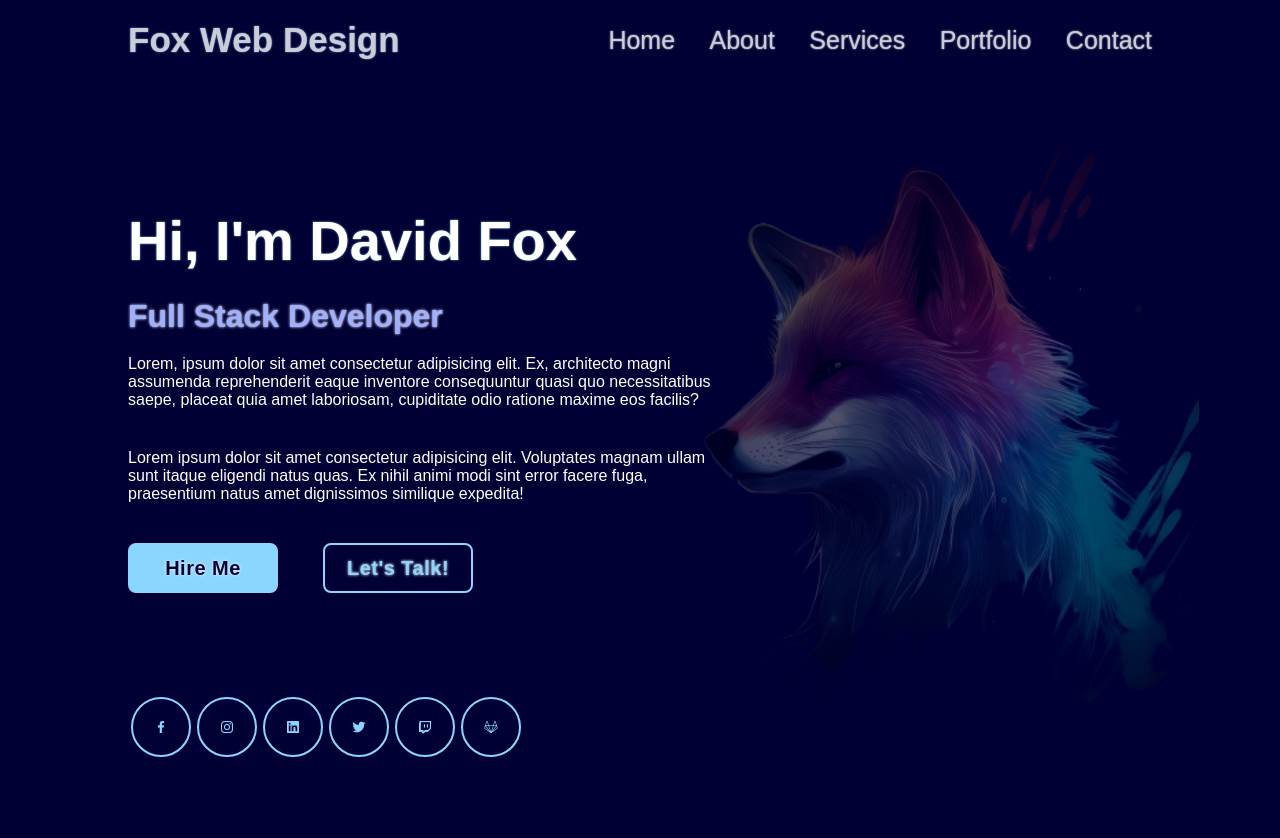
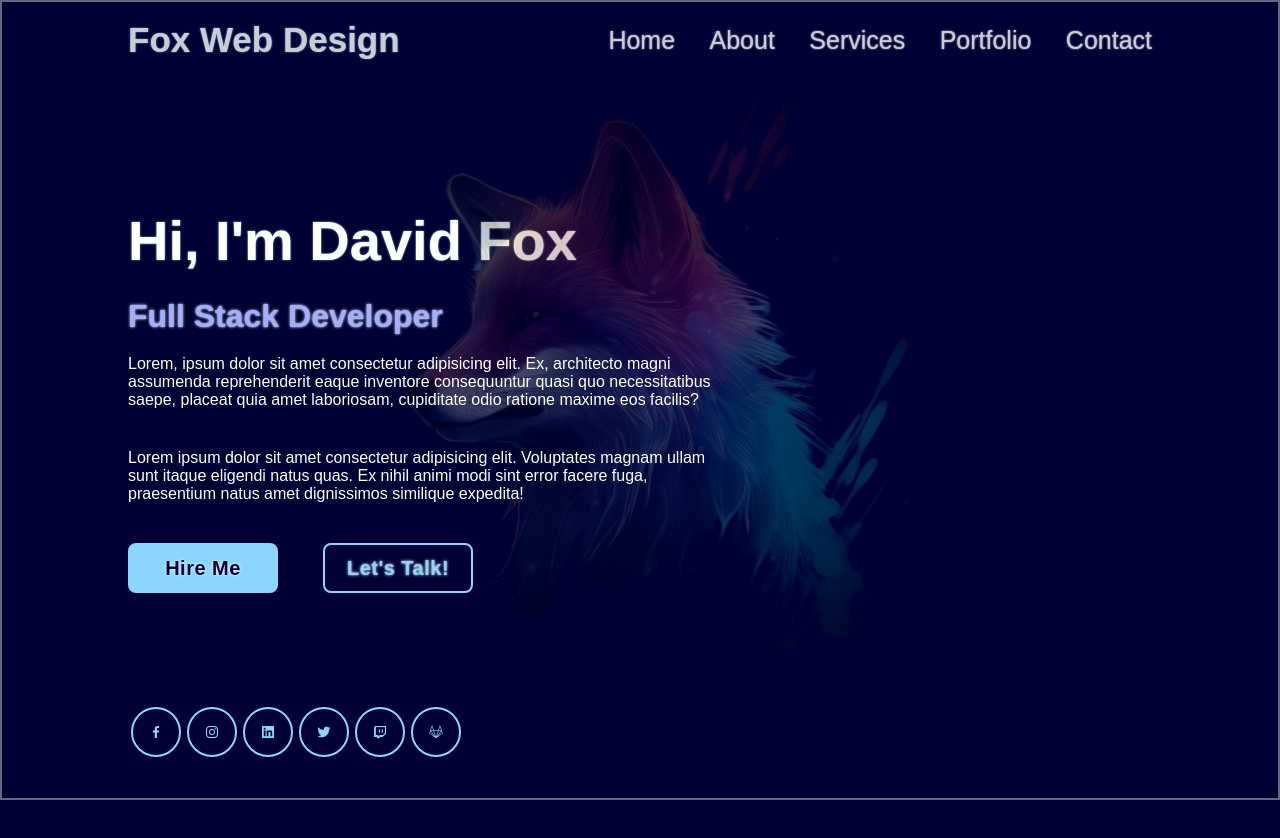
Before and after one commit to maesterfox/jspractice, a website: page index.html in a window 1280 px wide. Shown: the top 838 px of the page. After the commit the page ends 800 px from the top, so only its background shows below. Drawn offline with nearby package versions, Linux system fonts and the light colour scheme.

Commit message:
background img

```diff
--- a/index.html
+++ b/index.html
@@ -43,8 +43,10 @@
             <a href="#"><i class='bx bxl-gitlab' ></i></a>
         </div>
 
-        <span class="home-imgHover"></span>
+
     </section>
+
+    <span class="home-imgHover"></span>
 
 
 </body>
--- a/scss/main.scss
+++ b/scss/main.scss
@@ -128,6 +128,7 @@ header {
     position: relative;
     font-size: 16px;
     margin: 20px 0 40px;
+    z-index: 5;
 }
 
 .home-content p::before {
@@ -248,8 +249,8 @@ header {
     display: inline-flex;
     justify-content: center;
     align-items: center;
-    width: 60px;
-    height: 60px;
+    width: 50px;
+    height: 50px;
     background: transparent;
     border: 2px solid $tertiary;
     border-radius: 50%;
@@ -282,26 +283,29 @@ header {
 }
 
 .home-imgHover {
+    display: flex;
+    flex-wrap: wrap;
     background-image: url('/img/imageedit_1_5993541409.png');
     background-repeat: no-repeat;
-    background-size: cover;
+    background-size: contain;
     background-position: center;
     position: absolute;
     top: 0;
-    opacity: .5;
-    right: 30px;
-    width: 40%;
-    margin-top: 4%;
-    margin-right: 4%;
+    opacity: .4;
+    //right:;
+    width: 100%;
+    margin: auto;
     height: 100%;
     //background: transparent;
-    //border: 2px solid red;
+    border: 2px solid rgb(255, 255, 255);
+    box-shadow:0px 5px 10px $primary, 5px 10px 15px $primary;
+
     transition: 2.5s;
 
 }
 
 .home-imgHover:hover {
-    opacity: 1.1;
+    opacity: 0.9;
 
 }
 
```
Also changed, not shown: css/main.css.
